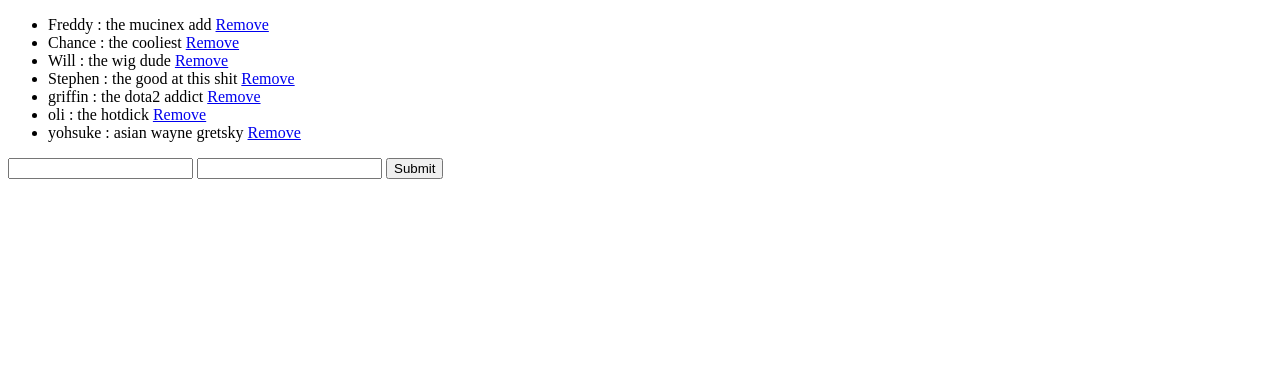
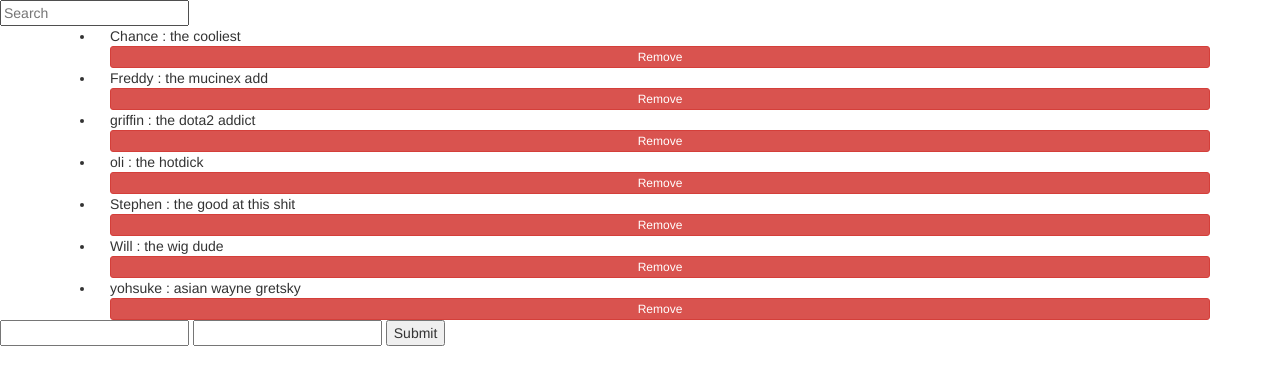
Before and after one commit to chancer4/Angular101, a plain HTML site: page angular_session_2.html in a window 1280 px wide. Drawn offline with nearby package versions, Linux system fonts and the light colour scheme.

Commit message:
more practice
styled buttons and added a search function and ordered the list by name

```diff
--- a/angular_session_2.html
+++ b/angular_session_2.html
@@ -4,19 +4,30 @@
 	<meta charset="utf-8">
 	<meta http-equiv="X-UA-Compatible" content="IE=edge">
 	<title></title>
-	<link rel="stylesheet" href="">
+	<link rel="stylesheet" href="styles.css">
+	<link rel="stylesheet" href="https://maxcdn.bootstrapcdn.com/bootstrap/3.3.5/css/bootstrap.min.css" integrity="sha512-dTfge/zgoMYpP7QbHy4gWMEGsbsdZeCXz7irItjcC3sPUFtf0kuFbDz/ixG7ArTxmDjLXDmezHubeNikyKGVyQ==" crossorigin="anonymous">
 	<script src="https://ajax.googleapis.com/ajax/libs/jquery/2.1.4/jquery.min.js"></script>
 	<script src="https://ajax.googleapis.com/ajax/libs/angularjs/1.3.15/angular.min.js"></script>
 	<script type="text/javascript" src="controller.js"></script>
+	<script src="https://maxcdn.bootstrapcdn.com/bootstrap/3.3.5/js/bootstrap.min.js" integrity="sha512-K1qjQ+NcF2TYO/eI3M6v8EiNYZfA95pQumfvcVrTHtwQVDG+aHRqLi/ETn2uB+1JqwYqVG3LIvdm9lj6imS/pQ==" crossorigin="anonymous"></script>
+
 </head>
 <body ng-controller="myController">
 
+<div id="filter">
+	<input ng-model="filterSearch" placeholder="Search">
+</div>
+
+<div class="container">
+<div class="row">
 	<ul>
-		<li ng-repeat="person in students">
+		<li class="col-md-12" ng-repeat="person in students | filter:filterSearch | orderBy:'name'">
 			{{person.name}} : {{person.desc}}
-			<a href="#" ng-click="removeStudent(person)">Remove</a>
+			<a class="col-md-12  btn btn-danger btn-xs" href="#" ng-click="removeStudent(person)">Remove</a>
 		</li>
 	</ul>
+</div>
+</div>
 
 	<form ng-submit="addPerson()">
 		<input type="text" ng-model="newName">
```
Also changed, not shown: styles.css (added).
